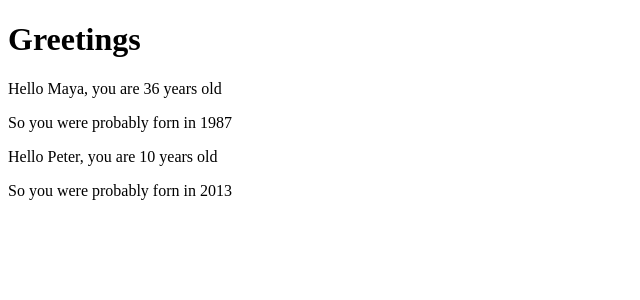
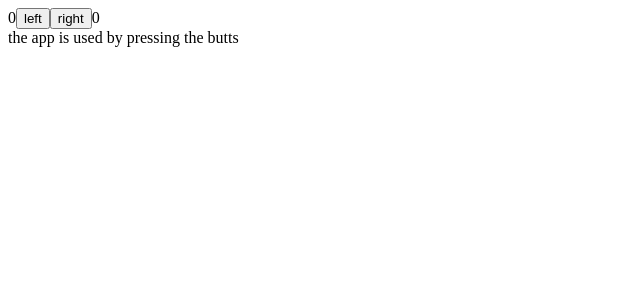
Before and after one commit to AH134/practice, a React (Vite) app in the folder react-practice/fso-course/: page / in a window 1280 px wide. Shown: the top 300 px of the page, without its empty margins (0-640 px from the left). Built offline with nearby package versions, Linux system fonts and the light colour scheme.

Commit message:
learned never to mutate state directly

```diff
--- a/react-practice/fso-course/src/App.jsx
+++ b/react-practice/fso-course/src/App.jsx
@@ -1,30 +1,44 @@
-const Hello = ({ name, age }) => {
-  const bornYear = () => {
-    const yearNow = new Date().getFullYear();
-    return yearNow - age;
+import { useState } from "react";
+
+const History = (props) => {
+  if (props.allClicks.length === 0) {
+    return <div> the app is used by pressing the butts </div>;
+  }
+  return <div> button press history: {props.allClicks.join(" ")} </div>;
+};
+
+const Button = ({ handleClick, text }) => (
+  <button onClick={handleClick}> {text} </button>
+);
+
+const App = () => {
+  const [left, setLeft] = useState(0);
+  const [right, setRight] = useState(0);
+  const [allClicks, setAll] = useState([]);
+  const [total, setTotal] = useState(0);
+
+  const handleLeftClick = () => {
+    const updatedLeft = left + 1;
+    setAll(allClicks.concat("L"));
+    setLeft(updatedLeft);
+    setTotal(updatedLeft + right);
+  };
+
+  const handleRightClick = () => {
+    const updatedRight = right + 1;
+    setAll(allClicks.concat("R"));
+    setRight(updatedRight);
+    setTotal(left + updatedRight);
   };
 
   return (
     <div>
-      <p>
-        Hello {name}, you are {age} years old
-      </p>
-      <p>So you were probably forn in {bornYear()}</p>
+      {left}
+      <Button handleClick={handleLeftClick} text="left" />
+      <Button handleClick={handleRightClick} text="right" />
+      {right}
+      <History allClicks={allClicks} />
     </div>
   );
 };
-
-const App = () => {
-  const name = "Peter";
-  const age = 10;
-
-  return (
-    <div>
-      <h1>Greetings</h1>
-      <Hello name="Maya" age={26 + 10} />
-      <Hello name={name} age={age} />
-    </div>
-  );
-};
-
 export default App;
```
